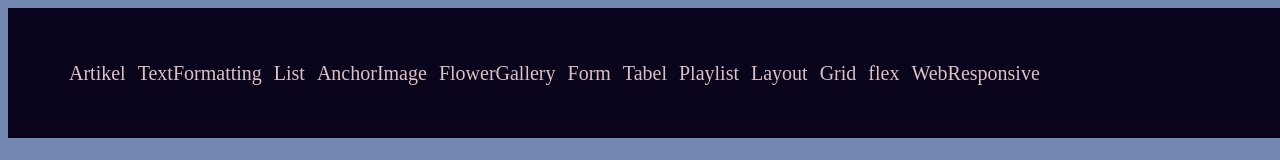
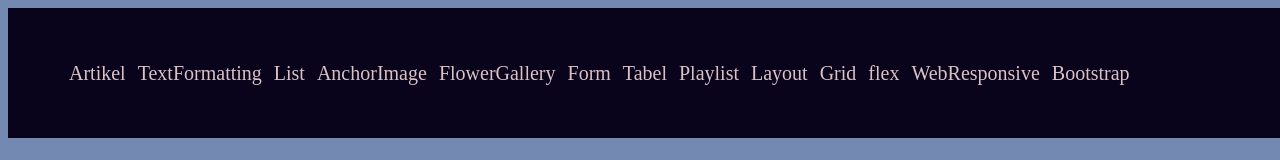
Before and after one commit to henisusilowati23/fswd3-html-dasar2, a plain HTML site: page index.html in a window 1280 px wide. Shown: the top 160 px of the page. Drawn offline with Linux system fonts and the light colour scheme.

Commit message:
first commit

```diff
--- a/index.html
+++ b/index.html
@@ -22,6 +22,7 @@
                 <li> <a href="Pages/layout/grid.html" target="_blank">Grid</a></li>
                 <li> <a href="Pages/layout/flex.html" target="_blank">flex</a></li>
                 <li> <a href="Pages/website_responsive/responsive.html " target="_blank">WebResponsive</a></li>
+                <li> <a href="Pages/Bootstrap/bootstrap.html" target="_blank">Bootstrap</a></li>
             </ul>
         </nav>
     </div>
```
